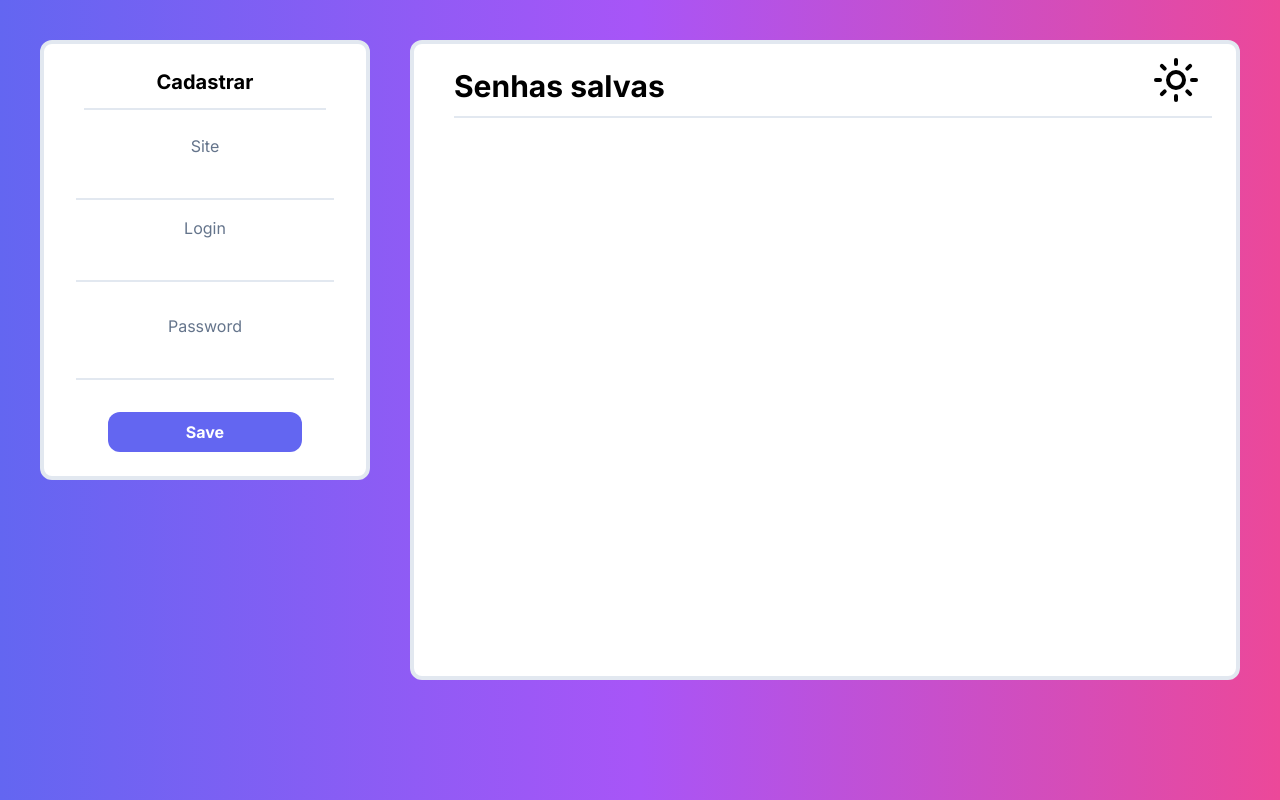
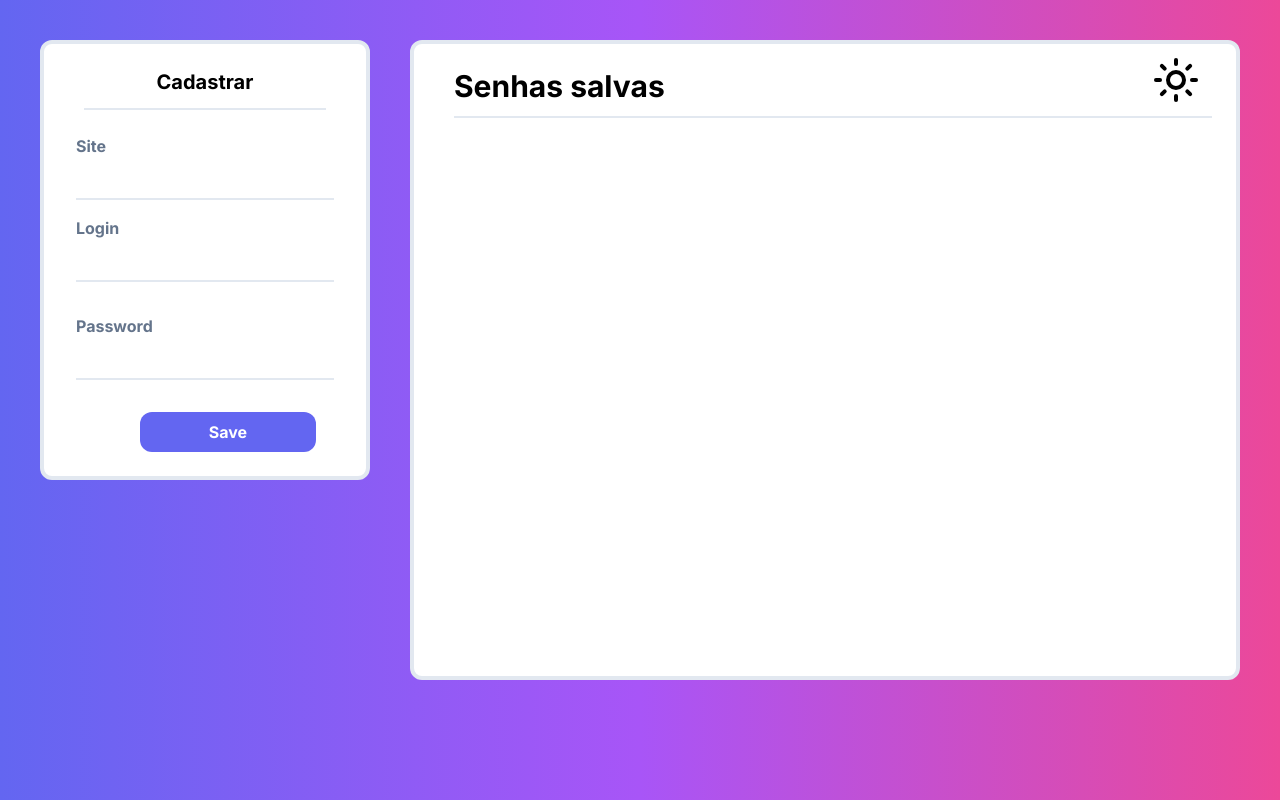
Before and after one commit to felpssdev/passwords-manager, a Next.js app: page / in a window 1280 px wide. Built offline with nearby package versions, Linux system fonts and the light colour scheme.

Commit message:
fix: alguns detalhes na estilizacao

```diff
--- a/src/components/CreatePassword.tsx
+++ b/src/components/CreatePassword.tsx
@@ -18,8 +18,8 @@ function CreatePassword(): ReactElement {
   })
 
   interface ITarget {
-    name: string;
-    value: string;
+    name: string
+    value: string
   }
 
   const handleChange = ({ target: { name, value } }: { target: ITarget }) => {
@@ -42,12 +42,12 @@ function CreatePassword(): ReactElement {
     setIsEditing({
       site: '',
       login: '',
-      password: ''
+      password: '',
     })
   }
 
   return (
-    <div className="transition duration-300 ease-in-out dark:shadow-slate-600 dark:shadow-md dark:bg-white/10 dark:border-red-600 m-10 w-96 h-fit bg-white border-4 border-slate-200 rounded-xl py-4 shadow-slate-500 flex flex-col text-center items-center">
+    <div className="transition duration-300 ease-in-out dark:shadow-slate-600 dark:shadow-md dark:bg-white/10 dark:border-red-600 m-10 w-96 h-fit bg-white border-4 border-slate-200 rounded-xl py-4 shadow-slate-500 flex flex-col items-center">
       <h2
         className="text-center
             pb-3 border-b-2
@@ -61,8 +61,11 @@ function CreatePassword(): ReactElement {
       </h2>
       <form className="py-2 box-border">
         <div className="border-b-2 border-slate-200 my-4 mx-8">
-          <label className="dark:text-slate-200 text-slate-500 text-base">Site</label>
+          <label htmlFor='site' className="dark:text-slate-200 text-slate-500 text-base font-bold">
+            Site
+          </label>
           <input
+            id='site'
             onChange={handleChange}
             name="site"
             value={inputValue.site}
@@ -72,7 +75,9 @@ function CreatePassword(): ReactElement {
           />
         </div>
         <div className="border-b-2 border-slate-200 my-4 mx-8">
-          <label className="dark:text-slate-200 text-slate-500 text-base">Login</label>
+          <label className="dark:text-slate-200 text-slate-500 text-base font-bold">
+            Login
+          </label>
           <input
             onChange={handleChange}
             name="login"
@@ -83,7 +88,9 @@ function CreatePassword(): ReactElement {
           />
         </div>
         <div className="border-b-2 border-slate-200 m-8">
-          <label className="dark:text-slate-200 text-slate-500 text-base">Password</label>
+          <label className="dark:text-slate-200 text-slate-500 text-base font-bold">
+            Password
+          </label>
           <input
             onChange={handleChange}
             name="password"
@@ -96,7 +103,7 @@ function CreatePassword(): ReactElement {
         <input
           disabled={!inputValue.site}
           onClick={handleSavePassword}
-          className="dark:bg-red-600 bg-indigo-500 dark:text-black dark:hover:bg-gradient-to-r dark:hover:from-red-600 dark:hover:via-red-500 dark:hover:to-red-400 dark:hover:text-white w-3/5 py-2 rounded-xl text-white font-bold hover:text-black hover:bg-gradient-to-r from-indigo-500 via-purple-500 to-pink-500"
+          className="dark:bg-red-600 bg-indigo-500 dark:text-white dark:hover:bg-gradient-to-r dark:hover:from-red-600 dark:hover:via-red-500 dark:hover:to-red-400 dark:hover:text-white w-44 py-2 rounded-xl ml-24 text-white font-bold hover:text-black hover:bg-gradient-to-r from-indigo-500 via-purple-500 to-pink-500"
           type="submit"
           value="Save"
         />
--- a/src/components/Passwords.tsx
+++ b/src/components/Passwords.tsx
@@ -32,7 +32,9 @@ function Passwords() {
       </h2>
       <main className="flex flex-wrap">
         {currentPasswords &&
-          currentPasswords.map((password) => <PasswordCard password={password} />)}
+          currentPasswords.map((password) => (
+            <PasswordCard password={password} />
+          ))}
       </main>
     </div>
   )
--- a/src/components/ThemeSwitcher.tsx
+++ b/src/components/ThemeSwitcher.tsx
@@ -17,12 +17,12 @@ function ThemeSwitcher() {
     <div>
       {theme === "dark"
       ? (
-        <div className='absolute right-20 top-14'>
+        <div className='absolute right-20 top-14 cursor-pointer'>
           <Moon className='w-12 h-12' onClick={() => setTheme('light')} />
         </div>
       )
       : (
-        <div className='absolute right-20 top-14'>
+        <div className='absolute right-20 top-14 cursor-pointer'>
           <Sun className='w-12 h-12' onClick={() => setTheme('dark')} />
         </div>
       )
```
